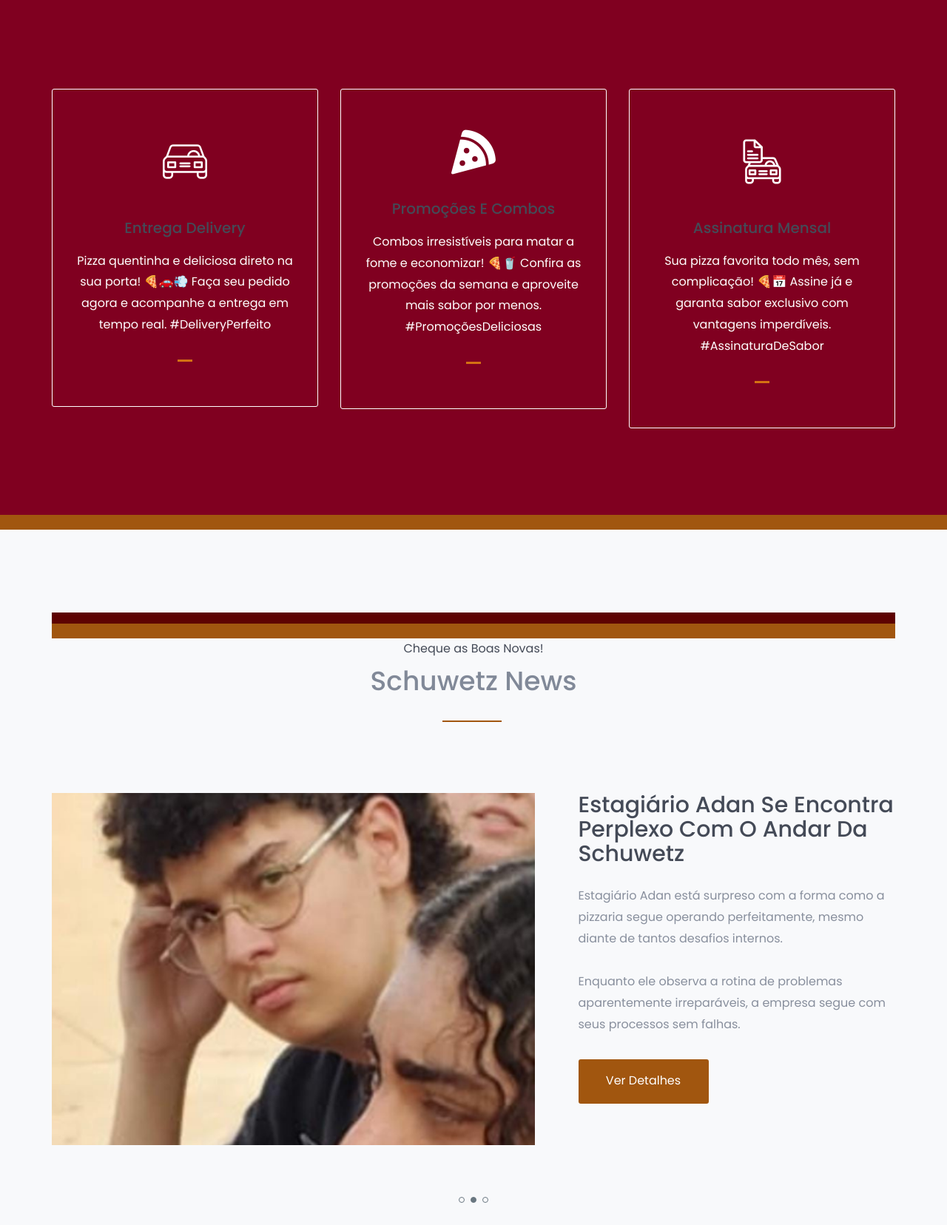
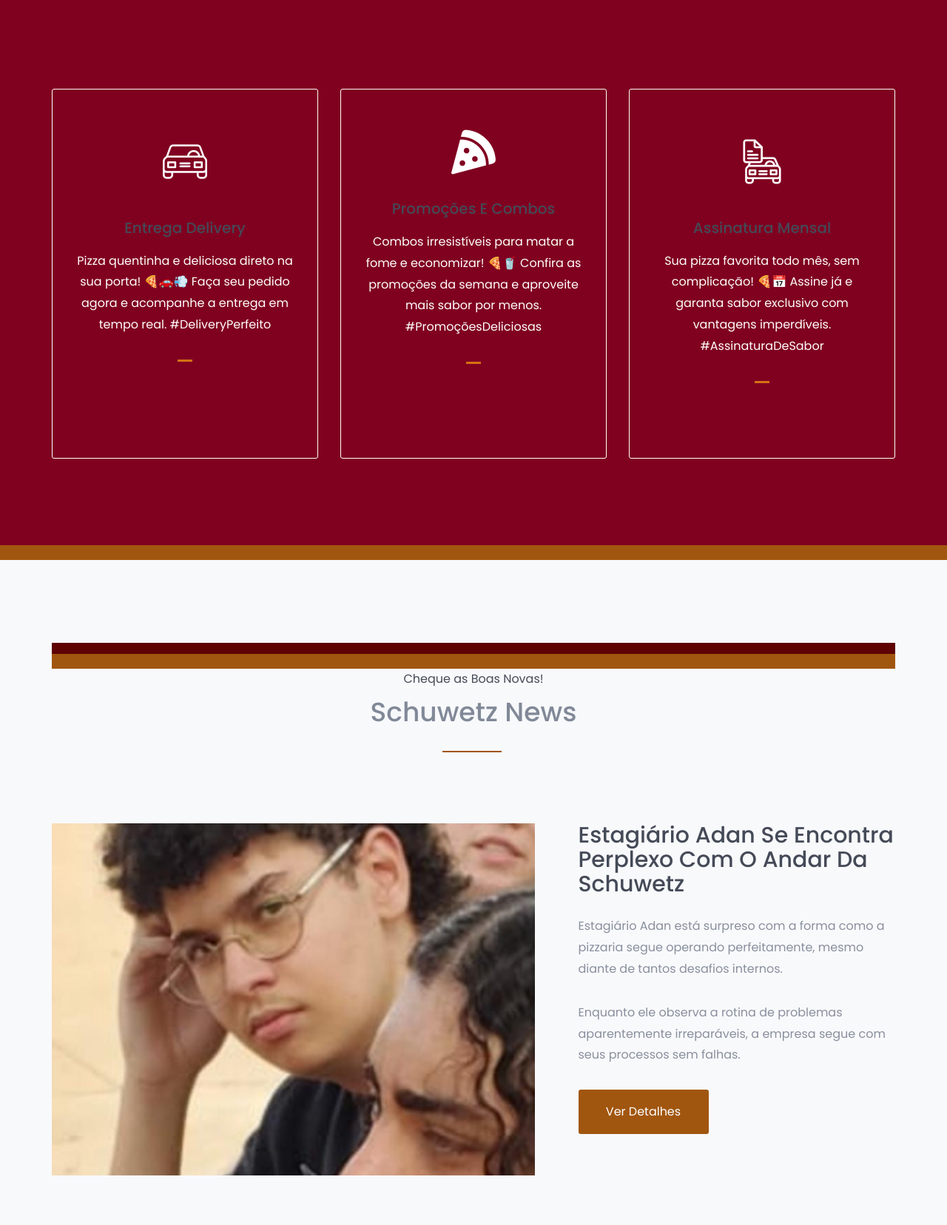
Before and after one commit to AlejandroCalabria/AlejandroCalabria.github.io, a plain HTML site: page carvilla-v1.0/index.html in a window 1280 px wide. Shown: the part 1140-2796 px from the top of the page at 74% size. Drawn offline with nearby package versions, Linux system fonts and the light colour scheme.

Commit message:
Update style.css

```diff
--- a/carvilla-v1.0/assets/css/style.css
+++ b/carvilla-v1.0/assets/css/style.css
@@ -1,4 +1,4 @@
-/*==================================
+*==================================
 * Author        : "ThemeSine"
 * Template Name : CarVilla  HTML Template
 * Version       : 1.0
@@ -44,9 +44,9 @@
 	font-family: 'Poppins', sans-serif;
 	font-size:16px;
 	color:#818998;
-    text-transform:initial;
-    max-width:1920px;
-    margin:0 auto;
+  text-transform:initial;
+  max-width: 100%;
+  margin:0 auto;
 	overflow-x:hidden;
 }
 
@@ -442,6 +442,7 @@
 }
 
 .single-service-item{
+    min-height: 500px;
     text-align: center;
     padding:55px 30px 60px;
     border-radius: 3px;
@@ -779,6 +780,7 @@
 
 /*single-testimonial-box */
 .single-testimonial-box  {
+    min-height: 490px;
     padding: 50px 30px 57px;
     text-align: center;
     border: 1px solid #dadfe9;
```
